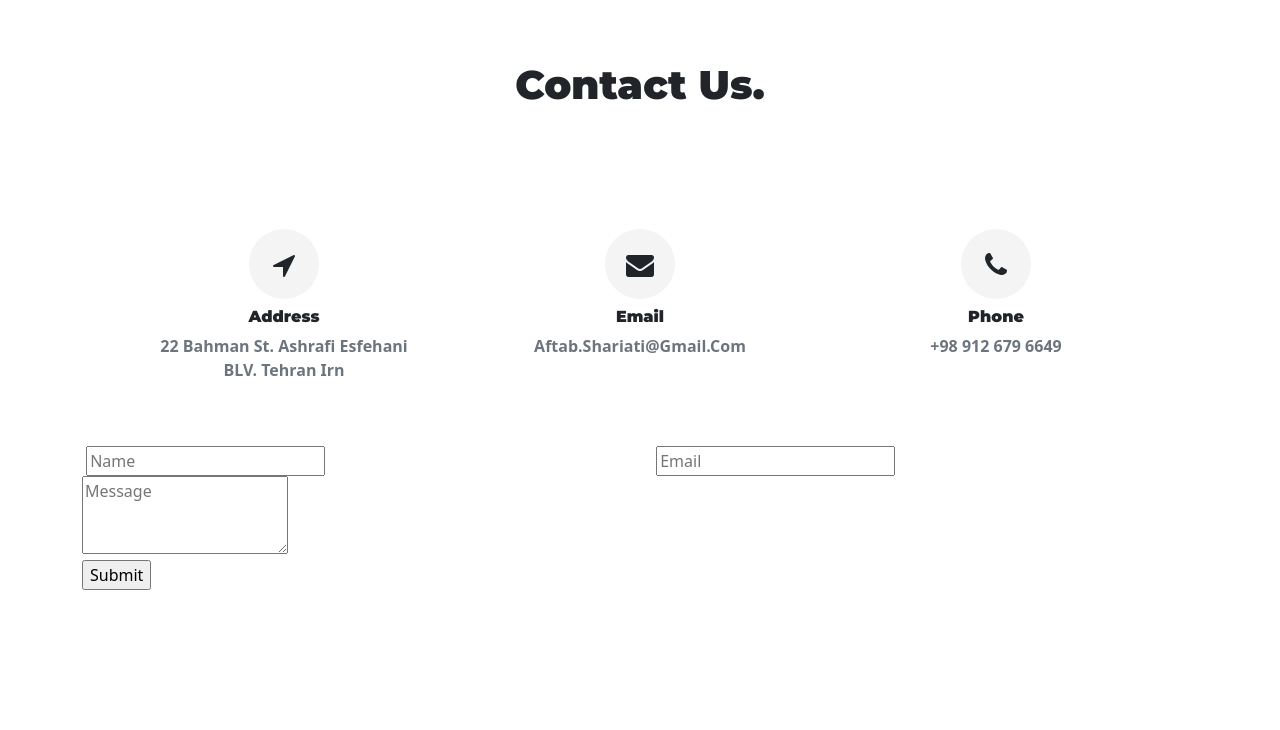
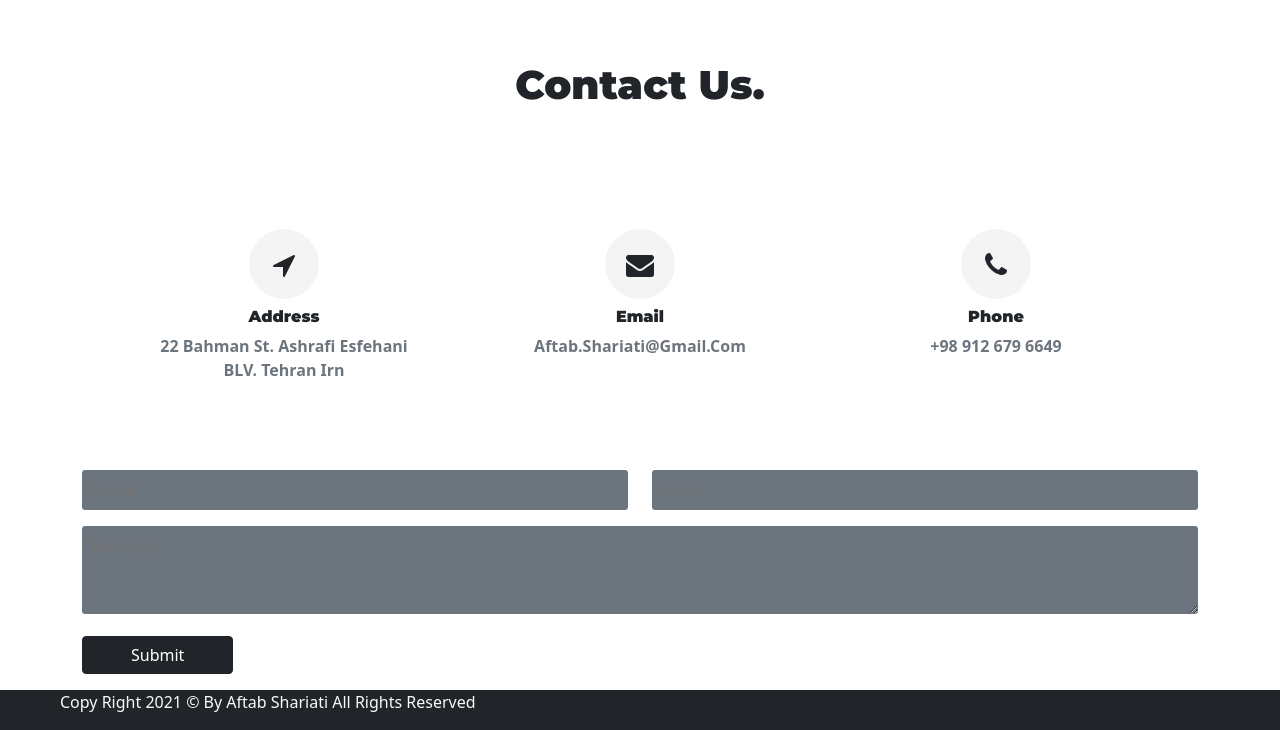
Before and after one commit to aftab-shariati/aftab-shariati.github.io, a plain HTML site: page index.html in a window 1280 px wide. Shown: the part 3050-3780 px from the top of the page. Before the commit the page ends 3640 px from the top, so only its background shows below. Drawn offline with Linux system fonts and the light colour scheme.

Commit message:
adding footer

```diff
--- a/css/index.css
+++ b/css/index.css
@@ -198,3 +198,7 @@ body{
 .portfo-sec img:hover .portfo-sec{
   z-index: 2;
 }
+
+.copy-r{
+  font-family: 'Poppins', sans-serif;
+}
--- a/index.html
+++ b/index.html
@@ -342,29 +342,41 @@
                 <div class="row">
                     <div class="col-md-6">
                         <label for="fname"></label>
-                        <input id="fname" type="text" name="name" placeholder="Name" required="required">
+                        <input class="w-100 bg-secondary border border-0 rounded-1 py-2 ps-2" id="fname" type="text"
+                            name="name" placeholder="Name" required="required">
                     </div>
 
 
                     <div class="col-md-6">
                         <label for="femail"></label>
-                        <input id="femail" type="email" name="email" placeholder="Email" required="required">
+                        <input class="w-100 bg-secondary border border-0 rounded-1 py-2 ps-2" id="femail" type="email"
+                            name="email" placeholder="Email" required="required">
                     </div>
                 </div>
-                <div class="row">
+                <div class="row my-3">
                     <div class="col-md-12">
-                        <textarea id="ftext" name="message" placeholder="Message" rows="3"
-                            required="required"></textarea>
-                    </div>
-                    <div class="col-md-12">
-                        <input type="submit" value="Submit" class="buton buton-bg">
+                        <textarea class="w-100 bg-secondary border border-0 rounded-1 py-2 ps-2" id="ftext"
+                            name="message" placeholder="Message" rows="3" required="required"></textarea>
                     </div>
                 </div>
+                <div class="row my-3">
+                    <div class="col-md-12">
+                        <button class="btn btn-dark px-5">Submit</button>
+                    </div>
+                </div>
+            </form>
         </div>
-        </form>
-        </form>
     </div>
+    <div class="container-fluid bg-dark">
+        <div class="row">
+            <div class="col-12">
+                <p class="text-light px-5 fs-6 fw-lighter .copy-r">Copy Right 2021 © By Aftab Shariati All Rights
+                    Reserved
+                </p>
+            </div>
+        </div>
     </div>
+
 </body>
 
 </html>
```
